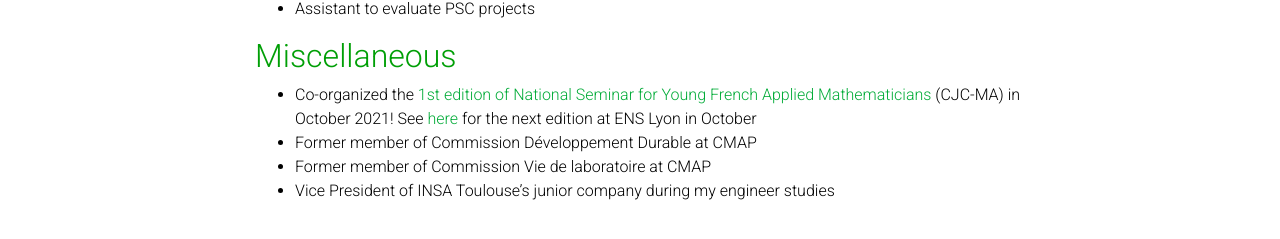
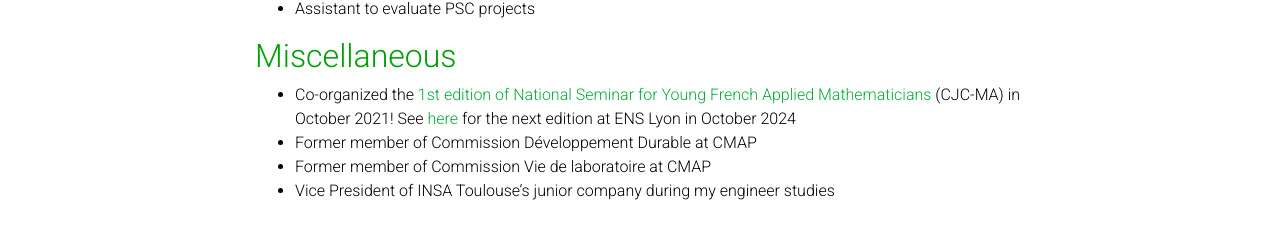
Before and after one commit to SolangeP/SolangeP.github.io, a Jekyll site: the page built from _pages/about.md, in a window 1280 px wide and 900 px high, scrolled down 1141 px. Shown: the part 611-850 px from the top of the window. Built offline with Jekyll 4.4.1, drawn with Linux system fonts in a browser that asks for light colours; full-size pictures stand in for the smaller copies a plugin makes; emoji names are drawn with the system emoji font; comment, search, counter and statistics services are not loaded; a style sheet for code colours, icons or effects is not loaded.

Commit message:
change date

```diff
--- a/_pages/about.md
+++ b/_pages/about.md
@@ -67,7 +67,7 @@ bio:  I have a Ph.D in applied mathematics, and especially statistics and machin
 - Assistant to evaluate PSC projects
 
 ## Miscellaneous
-- Co-organized the [1st edition of National Seminar for Young French Applied Mathematicians](https://cjc-ma2021.github.io/) (CJC-MA) in October 2021! See [here](https://cjc-ma2024.sciencesconf.org/) for the next edition at ENS Lyon in October
+- Co-organized the [1st edition of National Seminar for Young French Applied Mathematicians](https://cjc-ma2021.github.io/) (CJC-MA) in October 2021! See [here](https://cjc-ma2024.sciencesconf.org/) for the next edition at ENS Lyon in October 2024
 - Former member of Commission Développement Durable at CMAP
 - Former member of Commission Vie de laboratoire at CMAP
 - Vice President of INSA Toulouse's junior company during my engineer studies
```
